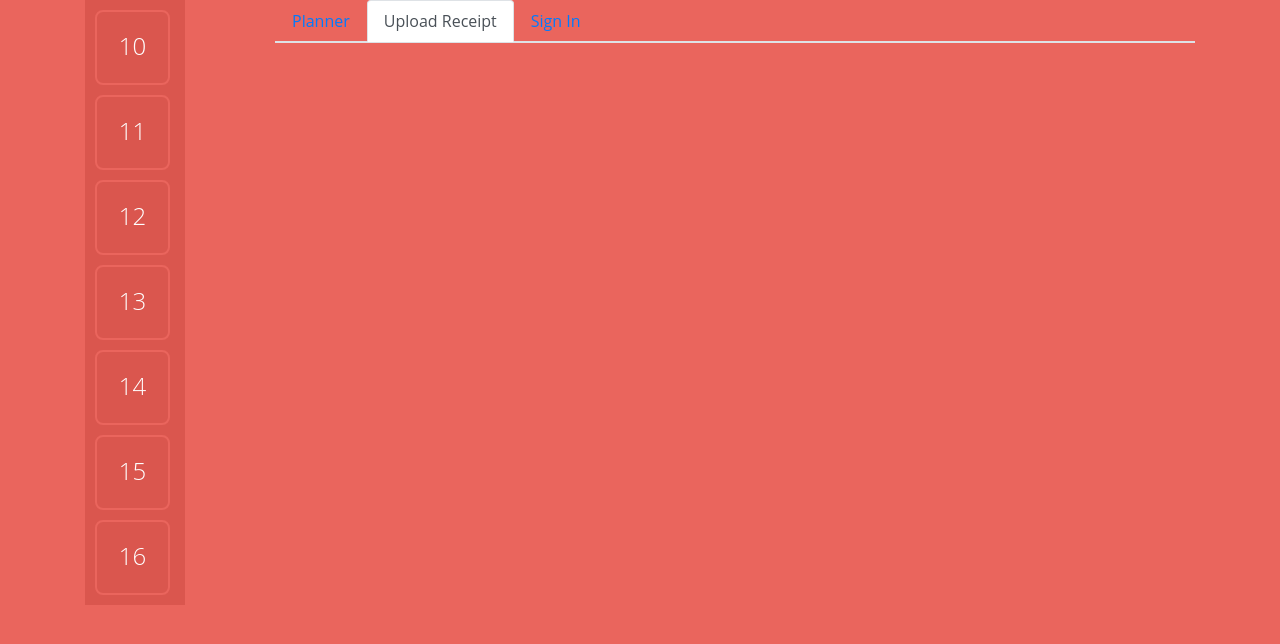
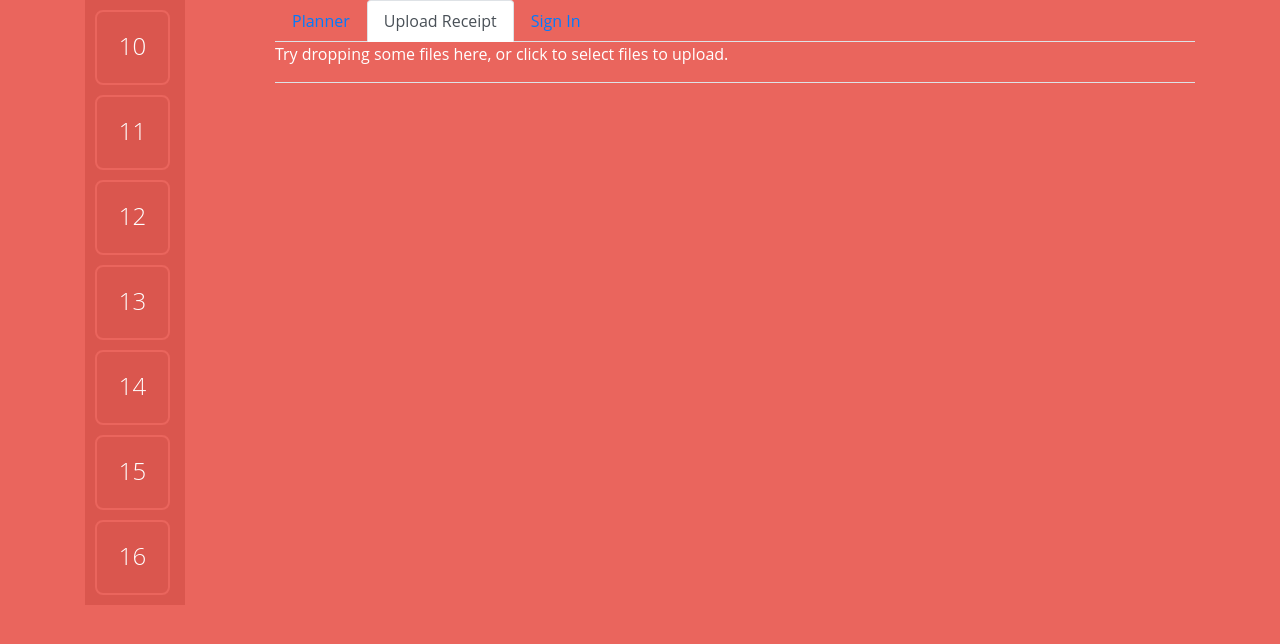
Before and after one commit to ethanga12/SousChef, a React (Create React App) app in the folder sous-chef/: page /signin in a window 1280 px wide. Both pictures are taken after a click on the tab "Upload Receipt". Shown: the top 644 px of the page. Built offline with nearby package versions, Linux system fonts and the light colour scheme; no server answers.

Commit message:
cv kinda working

```diff
--- a/sous-chef/package.json
+++ b/sous-chef/package.json
@@ -9,16 +9,19 @@
     "@testing-library/user-event": "^7.2.1",
     "bootstrap": "^4.5.2",
     "firebase-tools": "^8.11.2",
+    "install": "^0.13.0",
     "my-package": "github:ethanga12/SousChef",
     "nodemon": "^2.0.4",
     "popper": "^1.0.1",
     "react": "^16.13.1",
     "react-bootstrap": "^1.3.0",
     "react-dom": "^16.13.1",
+    "react-dropzone": "^11.2.0",
     "react-multi-carousel": "^2.5.5",
     "react-router-dom": "^5.2.0",
     "react-scripts": "^3.4.3",
-    "spoonacular_api": "^1.0.0"
+    "spoonacular_api": "^1.0.0",
+    "superagent": "^6.1.0"
   },
   "scripts": {
     "start": "react-scripts start",
--- a/sous-chef/src/App.js
+++ b/sous-chef/src/App.js
@@ -14,6 +14,8 @@ import CalendarDate from './components/CalendarDate';
 import Responsive from './components/Responsive';
 import { Container, Row, Col, Tabs, Tab} from 'react-bootstrap';
 import 'bootstrap/dist/css/bootstrap.min.css';
+import ContactForm from './components/dropzone'
+import Vision from './components/receiptReader'
 
 function App() {
 
@@ -45,6 +47,8 @@ function App() {
             </Tab>
             <Tab className="nav-tabs" eventKey="cv-upload" title="Upload Receipt">
 
+              <ContactForm/>
+              <Vision/>
             </Tab>
             <Tab className="nav-tabs" eventKey="sign-in" title="Sign In">
             <div id="fbase-router">
--- a/sous-chef/src/components/cloudvision.js
+++ b/sous-chef/src/components/cloudvision.js
@@ -1,4 +1,4 @@
-// import React, { Component } from 'react'
+import React, { Component } from 'react'
 
 async function quickstart() {
   // Imports the Google Cloud client library
--- /dev/null
+++ b/sous-chef/src/components/dropzone.js
@@ -0,0 +1,25 @@
+import React from 'react';
+import Dropzone from 'react-dropzone';
+
+export default class ContactForm extends React.Component {
+  render() {
+    return(
+    <Dropzone
+    onDrop={this.onImageDrop}
+    accept="image/*"
+    multiple={false}>
+      {({getRootProps, getInputProps}) => {
+        return(
+          <div
+            {...getRootProps()}
+          >
+            <input {...getInputProps()} />
+            {
+            <p>Try dropping some files here, or click to select files to upload.</p>
+            }
+          </div>
+        )
+    }}
+  </Dropzone>);
+}
+}
--- a/sous-chef/src/components/receiptReader.js
+++ b/sous-chef/src/components/receiptReader.js
@@ -1,4 +1,8 @@
-async function quickstart() {
+import React, { Component } from "react";
+
+export default class Vision extends React.Component {
+render() {
+  return(async function quickstart() {
   // Imports the Google Cloud client library
   const vision = require('@google-cloud/vision');
 
@@ -16,4 +20,6 @@ async function quickstart() {
   console.log('Text:');
   detections.forEach(text => console.log(text));
 
+});
 }
+}
```
Also changed, not shown: sous-chef/src/dropzone.js (deleted, +0 -14 lines), sous-chef/src/receiptReader.js (deleted, +0 -20 lines), sous-chef/src/components/Firebase/Firebase.js (line endings or trailing spaces), 1 other file (tests, documents, lock files or other folders).
